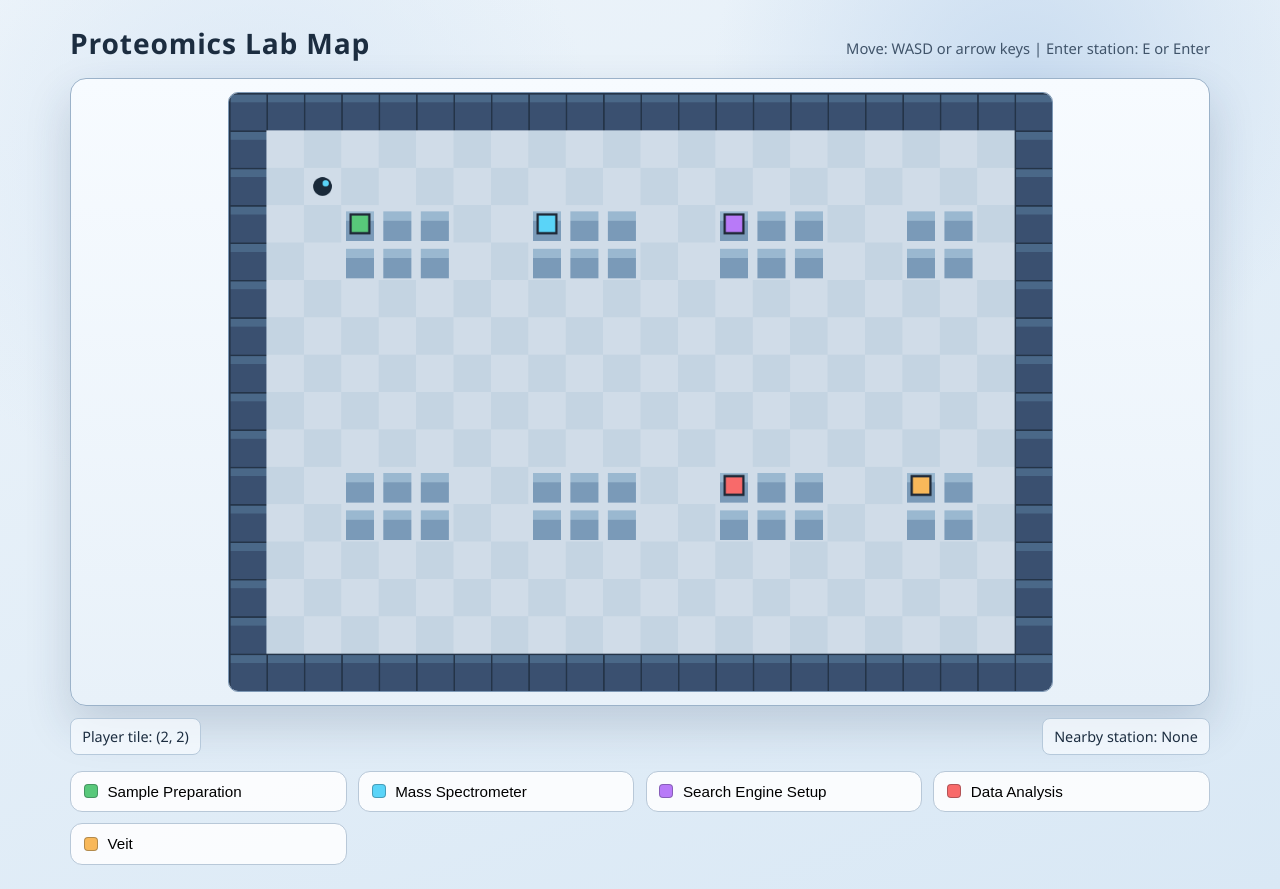
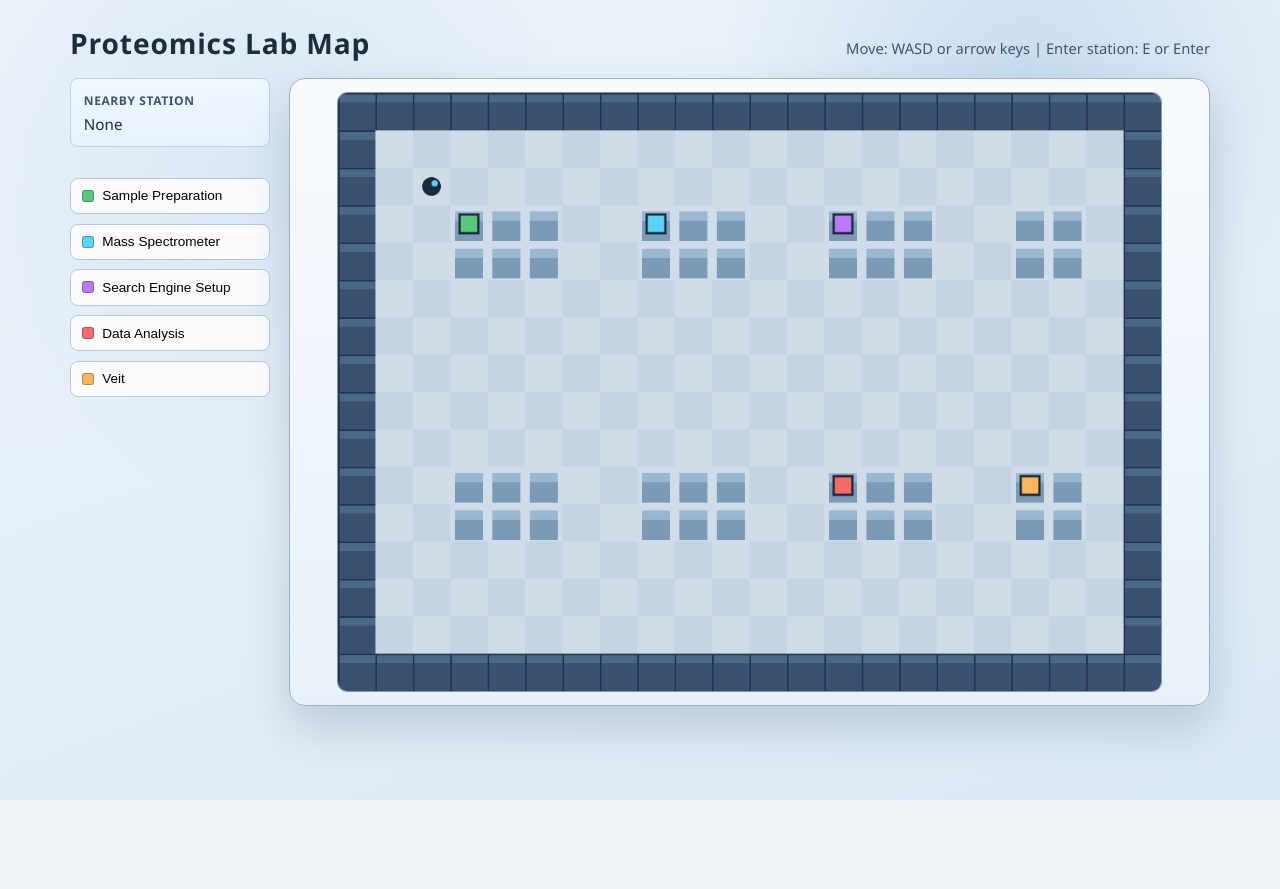
Before and after one commit to computproteomics/ProteoSurvivor, a React (Vite) app in the folder frontend/: page /world in a window 1280 px wide. After the commit the page ends 800 px from the top, so only its background shows below. Built offline with nearby package versions, Linux system fonts and the light colour scheme; no server answers.

Commit message:
move station descriptions to the left of the map

```diff
--- a/frontend/src/screens/WorldMap.jsx
+++ b/frontend/src/screens/WorldMap.jsx
@@ -110,6 +110,32 @@ export default function WorldMap() {
         <p className={styles.help}>Move: WASD or arrow keys | Enter station: E or Enter</p>
       </div>
 
+      <div className={styles.mapContainer}>
+        <div className={styles.legend}>
+          <div className={styles.nearbyStationBox}>
+            <p className={styles.nearbyLabel}>Nearby Station</p>
+            <p className={styles.nearbyValue}>
+              {nearbyStation ? nearbyStation.label : 'None'}
+            </p>
+          </div>
+
+          <div className={styles.legendSpacer} />
+
+          {STATIONS.map((station) => {
+            const done = completedSet.has(station.id);
+            return (
+              <button
+                key={station.id}
+                className={`${styles.stationButton} ${done ? styles.done : ''}`}
+                onClick={() => navigate(`/station/${station.id}`)}
+              >
+                <span className={styles.swatch} style={{ backgroundColor: station.color }} />
+                <span className={styles.buttonLabel}>{station.label}</span>
+              </button>
+            );
+          })}
+        </div>
+
         <div className={styles.canvasFrame}>
           <canvas
             ref={canvasRef}
@@ -119,30 +145,6 @@ export default function WorldMap() {
             aria-label="2D world map"
           />
         </div>
-
-      <div className={styles.statusRow}>
-        <p className={styles.statusText}>
-          Player tile: ({player.col}, {player.row})
-        </p>
-        <p className={styles.statusText}>
-          Nearby station: {nearbyStation ? nearbyStation.label : 'None'}
-        </p>
-      </div>
-
-      <div className={styles.legend}>
-        {STATIONS.map((station) => {
-          const done = completedSet.has(station.id);
-          return (
-            <button
-              key={station.id}
-              className={`${styles.stationButton} ${done ? styles.done : ''}`}
-              onClick={() => navigate(`/station/${station.id}`)}
-            >
-              <span className={styles.swatch} style={{ backgroundColor: station.color }} />
-              <span>{station.label}</span>
-            </button>
-          );
-        })}
       </div>
     </div>
   );
--- a/frontend/src/screens/WorldMap.module.css
+++ b/frontend/src/screens/WorldMap.module.css
@@ -33,8 +33,93 @@
   color: #40546a;
 }
 
+.mapContainer {
+  width: min(1140px, 100%);
+  display: flex;
+  gap: 1.2rem;
+  align-items: flex-start;
+}
+
+.legend {
+  display: flex;
+  flex-direction: column;
+  gap: 0.6rem;
+  min-width: 200px;
+  flex-shrink: 0;
+}
+
+.nearbyStationBox {
+  padding: 0.8rem;
+  border-radius: 8px;
+  background: linear-gradient(180deg, #f0f8ff 0%, #e8f2ff 100%);
+  border: 1px solid #b8d0e8;
+  margin-bottom: 0.2rem;
+}
+
+.nearbyLabel {
+  margin: 0 0 0.3rem 0;
+  font-size: 0.75rem;
+  font-weight: 600;
+  color: #40546a;
+  text-transform: uppercase;
+  letter-spacing: 0.05em;
+}
+
+.nearbyValue {
+  margin: 0;
+  font-size: 0.95rem;
+  font-weight: 500;
+  color: #1c2d40;
+}
+
+.legendSpacer {
+  height: 0.5rem;
+}
+
+
+.stationButton {
+  padding: 0.6rem 0.7rem;
+  border: 1px solid #b8c8d8;
+  border-radius: 8px;
+  background: rgba(255, 255, 255, 0.86);
+  font-size: 0.85rem;
+  cursor: pointer;
+  display: flex;
+  align-items: center;
+  gap: 0.5rem;
+  transition: transform 0.12s ease, box-shadow 0.12s ease, border-color 0.12s ease;
+  text-align: left;
+  white-space: nowrap;
+}
+
+.stationButton:hover {
+  transform: translateX(2px);
+  box-shadow: 0 4px 12px rgba(25, 46, 70, 0.12);
+  border-color: #8ea8c0;
+}
+
+.swatch {
+  width: 12px;
+  height: 12px;
+  border-radius: 3px;
+  border: 1px solid rgba(20, 30, 40, 0.3);
+  flex-shrink: 0;
+}
+
+.buttonLabel {
+  overflow: hidden;
+  text-overflow: ellipsis;
+  flex: 1;
+}
+
+.stationButton.done {
+  color: #4a5e73;
+  border-color: #88a9a2;
+  background: linear-gradient(180deg, rgba(234, 247, 238, 0.95) 0%, rgba(225, 242, 232, 0.95) 100%);
+}
+
 .canvasFrame {
-  width: min(1140px, 100%);
+  flex: 1;
   display: flex;
   justify-content: center;
   padding: 0.8rem;
@@ -42,6 +127,7 @@
   border: 1px solid #9bb2c9;
   background: linear-gradient(180deg, #f7fbff 0%, #e8f1f9 100%);
   box-shadow: 0 20px 45px rgba(32, 58, 86, 0.18);
+  min-height: fit-content;
 }
 
 .canvas {
@@ -53,7 +139,7 @@
 
 .statusRow {
   width: min(1140px, 100%);
-  margin-top: 0.75rem;
+  margin-top: 1.2rem;
   display: flex;
   justify-content: space-between;
   gap: 1rem;
@@ -68,47 +154,24 @@
   font-size: 0.9rem;
 }
 
-.legend {
-  margin-top: 1rem;
-  width: min(1140px, 100%);
-  display: grid;
-  grid-template-columns: repeat(auto-fit, minmax(220px, 1fr));
-  gap: 0.7rem;
-}
 
-.stationButton {
-  width: 100%;
-  padding: 0.7rem 0.8rem;
-  border: 1px solid #b8c8d8;
-  border-radius: 12px;
-  background: rgba(255, 255, 255, 0.86);
-  font-size: 0.95rem;
-  cursor: pointer;
-  display: inline-flex;
-  align-items: center;
-  gap: 0.6rem;
-  transition: transform 0.12s ease, box-shadow 0.12s ease, border-color 0.12s ease;
-  text-align: left;
-}
 
-.stationButton:hover {
-  transform: translateY(-1px);
-  box-shadow: 0 8px 16px rgba(25, 46, 70, 0.16);
-  border-color: #8ea8c0;
-}
+@media (max-width: 1000px) {
+  .mapContainer {
+    flex-direction: column;
+    gap: 0.8rem;
+  }
 
-.swatch {
-  width: 14px;
-  height: 14px;
-  border-radius: 4px;
-  border: 1px solid rgba(20, 30, 40, 0.3);
-  flex-shrink: 0;
-}
+  .legend {
+    flex-direction: row;
+    min-width: auto;
+    width: 100%;
+    flex-wrap: wrap;
+  }
 
-.stationButton.done {
-  color: #4a5e73;
-  border-color: #88a9a2;
-  background: linear-gradient(180deg, rgba(234, 247, 238, 0.95) 0%, rgba(225, 242, 232, 0.95) 100%);
+  .stationButton {
+    min-width: auto;
+  }
 }
 
 @media (max-width: 860px) {
@@ -117,7 +180,7 @@
   }
 
   .headerRow {
-  flex-direction: column;
+    flex-direction: column;
     align-items: flex-start;
   }
 
```
Lines whose indentation alone changed are shown as unchanged.
